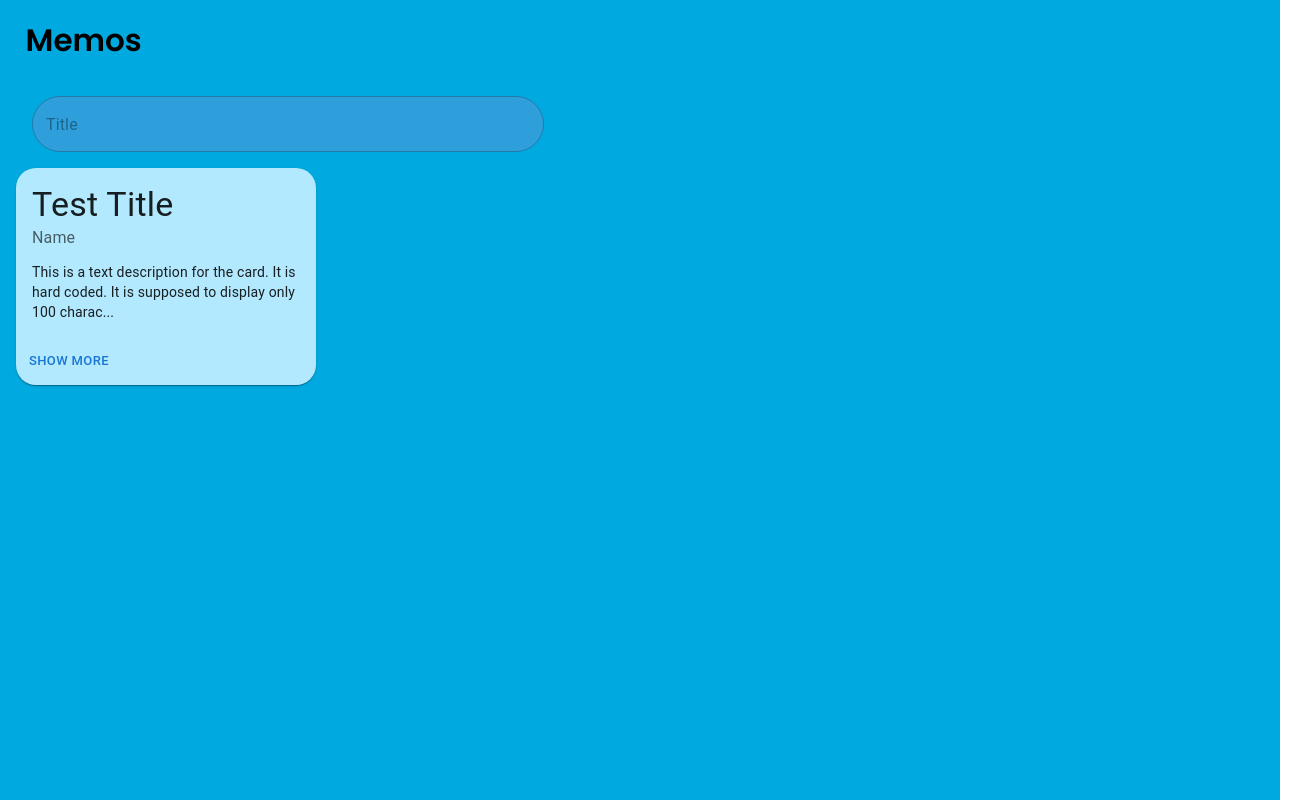
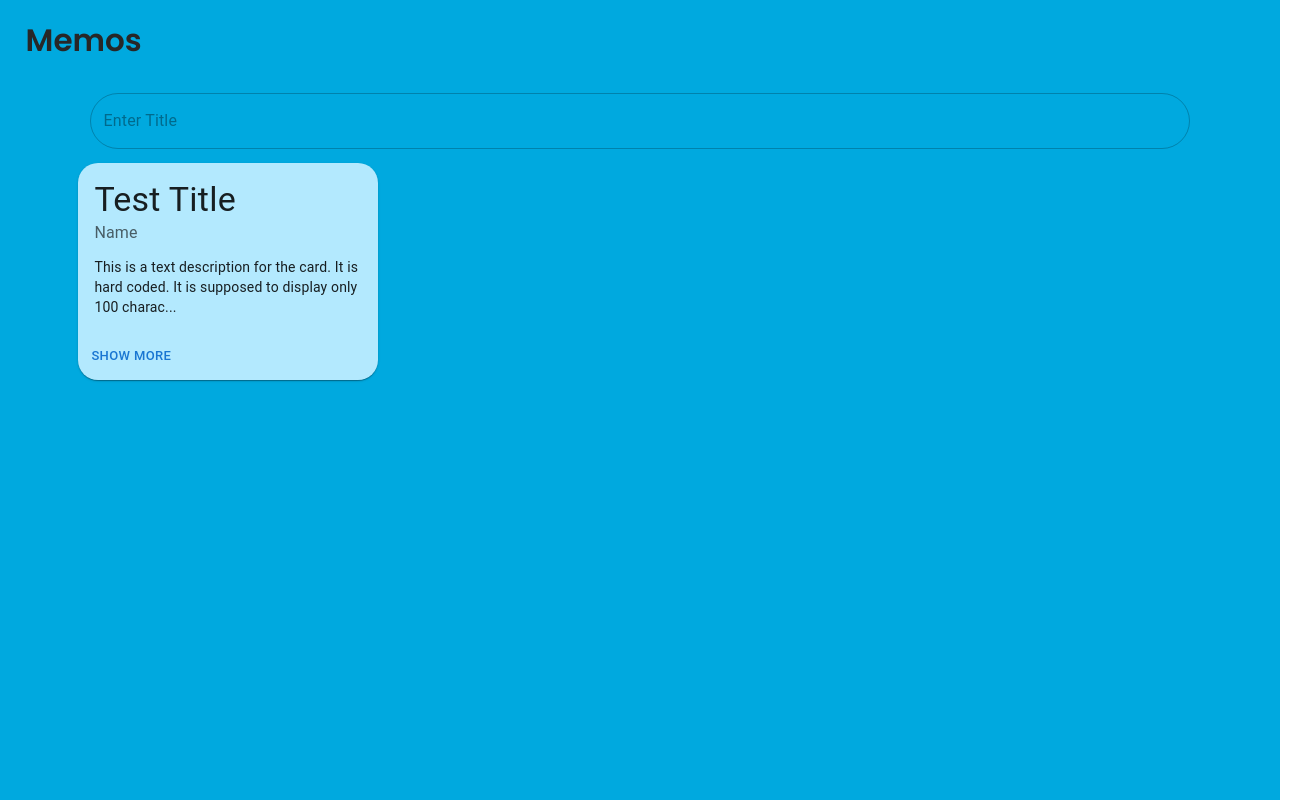
Before and after one commit to fcodelabs/training-web, a React (Create React App) app: page / in a window 1280 px wide. Shown: the whole page, 1312 px wide, since content can reach past the window. Built offline with nearby package versions, Linux system fonts and the light colour scheme.

Commit message:
Implement adding card 2

```diff
--- a/src/App.css
+++ b/src/App.css
@@ -19,7 +19,7 @@
   flex-direction: column;
   justify-content: center;
   font-size: calc(15px + 2vmin);
-  color: rgb(0, 0, 0);
+  color: #272727;
   font-weight: 600;
 }
 
--- a/src/App.js
+++ b/src/App.js
@@ -1,5 +1,5 @@
+import "./App.css";
 import DiaryHome from "./pages/DiaryHome";
-import "./App.css";
 
 const App = () => {
     return (
--- /dev/null
+++ b/src/components/AddCardForm.js
@@ -0,0 +1,112 @@
+import { Box, Button, TextField } from "@mui/material";
+import React, { useState } from "react";
+import { useDispatch } from "react-redux/es/exports";
+import { addCard } from "../redux/diarySlice";
+
+const AddCardForm = (userName) => {
+    const backgroundColor = "#B3E9FE";
+    const dispatch = useDispatch();
+    const [showCollapsed, setShowCollapsed] = useState(false);
+    const [title, setTitle] = useState("");
+    const [description, setDescription] = useState("");
+
+    const handleTitleChange = (event) => {
+        setTitle(event.target.value);
+    };
+    const handleDescriptionChange = (event) => {
+        setDescription(event.target.value);
+    };
+
+    //on form submit
+    const handleSubmit = (event) => {
+        event.preventDefault();
+
+        if (title === "") {
+            console.log("Enter Title");
+            return;
+        } else if (description === "") {
+            console.log("Enter Description");
+            return;
+        } else {
+            //adding card to cardList
+            dispatch(
+                addCard({
+                    title: title,
+                    description: description,
+                    userName: userName.userName,
+                    backgroundColor: backgroundColor,
+                })
+            );
+        }
+
+        setTitle("");
+        setDescription("");
+    };
+    return (
+        <Box
+            component="form"
+            noValidate
+            autoComplete="off"
+            sx={{
+                alignItems: "center",
+                "& .MuiTextField-root": {
+                    mt: "1%",
+                    width: "100%",
+                    display: "flex",
+                },
+            }}
+        >
+            <TextField
+                sx={{
+                    "& .MuiOutlinedInput-root": {
+                        borderRadius: 10,
+
+                        mx: "7%",
+                    },
+                }}
+                placeholder="Enter Title"
+                variant="outlined"
+                value={title}
+                onClick={() => setShowCollapsed(true)}
+                onChange={handleTitleChange}
+            />
+            {showCollapsed ? (
+                <>
+                    <TextField
+                        sx={{
+                            "& .MuiOutlinedInput-root": {
+                                borderRadius: 3,
+                                mx: "7%",
+                            },
+                        }}
+                        placeholder="Description"
+                        variant="outlined"
+                        value={description}
+                        onChange={handleDescriptionChange}
+                        multiline
+                        minRows={4}
+                    />
+                    <Button
+                        sx={{
+                            borderRadius: 5,
+                            mt: 2,
+                            mx: "7%",
+                            pl: 5,
+                            pr: 5,
+                            color: "#dcdcdc",
+                            backgroundColor: "#1a1a1a",
+                            fontWeight: 600,
+                        }}
+                        type="Submit"
+                        variant="outlined"
+                        onClick={handleSubmit}
+                    >
+                        ADD
+                    </Button>
+                </>
+            ) : null}
+        </Box>
+    );
+};
+
+export default AddCardForm;
--- a/src/components/DiaryCard.js
+++ b/src/components/DiaryCard.js
@@ -5,7 +5,7 @@ import CardContent from "@mui/material/CardContent";
 import Typography from "@mui/material/Typography";
 import { useState } from "react";
 
-const DiaryCard = ({ title, subTitle, description, backgroundColor }) => {
+const DiaryCard = ({ title, userName, description, backgroundColor }) => {
     const [cardExpand, setCardExpand] = useState(false);
 
     return (
@@ -22,7 +22,7 @@ const DiaryCard = ({ title, subTitle, description, backgroundColor }) => {
                     {title}
                 </Typography>
                 <Typography sx={{ mb: 1.5 }} color="text.secondary">
-                    {subTitle}
+                    {userName}
                 </Typography>
                 <Typography variant="body2">
                     {!cardExpand
@@ -31,9 +31,14 @@ const DiaryCard = ({ title, subTitle, description, backgroundColor }) => {
                 </Typography>
             </CardContent>
             <CardActions>
-                <Button size="small" onClick={() => setCardExpand(!cardExpand)}>
-                    {cardExpand ? `Show Less` : `Show More`}
-                </Button>
+                {description.length > 100 ? (
+                    <Button
+                        size="small"
+                        onClick={() => setCardExpand(!cardExpand)}
+                    >
+                        {cardExpand ? `Show Less` : `Show More`}
+                    </Button>
+                ) : null}
             </CardActions>
         </Card>
     );
--- a/src/index.js
+++ b/src/index.js
@@ -1,10 +1,9 @@
 import React from "react";
 import ReactDOM from "react-dom";
+import { Provider } from "react-redux";
 import App from "./App";
+import store from "./redux/store";
 import reportWebVitals from "./reportWebVitals";
-
-import { Provider } from "react-redux";
-import store from "./app/store";
 
 ReactDOM.render(
     <React.StrictMode>
--- a/src/pages/DiaryHome.js
+++ b/src/pages/DiaryHome.js
@@ -1,128 +1,28 @@
-import { Box, Button, TextField } from "@mui/material";
 import Grid from "@mui/material/Grid";
-import { useState } from "react";
+import { useSelector } from "react-redux/es/exports";
+import AddCardForm from "../components/AddCardForm";
 import DiaryCard from "../components/DiaryCard";
+import { selectDiaryItems } from "../redux/diarySlice";
 
 const DiaryHome = () => {
     //logged user name
     const userName = "Owin";
 
-    const [showCollapsed, setShowCollapsed] = useState(false);
-    const [title, setTitle] = useState("");
-    const [description, setDescription] = useState("");
-    const [cardList, setCardList] = useState([
-        <DiaryCard
-            title="Test Title"
-            subTitle="Name"
-            description="This is a text description for the card. It is hard coded. It is supposed to display only 100 characters. If number of characters is more than that the excess characters should be hidden till you click the show more button."
-            backgroundColor="#B3E9FE"
-        />,
-    ]);
+    const diaryItems = useSelector(selectDiaryItems);
 
-    const handleTitleChange = (event) => {
-        setTitle(event.target.value);
-    };
-    const handleDescriptionChange = (event) => {
-        setDescription(event.target.value);
-    };
-
-    //on form submit
-    const handleSubmit = (event) => {
-        event.preventDefault();
-
-        if (title === "") {
-            console.log("Enter Title");
-            return;
-        } else if (description === "") {
-            console.log("Enter Description");
-            return;
-        } else {
-            const card = (
-                <DiaryCard
-                    title={title}
-                    description={description}
-                    subTitle={userName}
-                    backgroundColor="#B3E9FE"
-                />
-            );
-            //adding card to cardList
-            setCardList(() => cardList.concat(card));
-        }
-
-        setTitle("");
-        setDescription("");
-    };
     return (
         <div className="DiaryHome">
-            {/* Start add new card form*/}
-            <Box
-                component="form"
-                noValidate
-                autoComplete="off"
-                sx={{
-                    "& .MuiTextField-root": {
-                        ml: 4,
-                        mt: 2,
-                        width: "100vw",
-                        display: "block",
-                    },
-                }}
-            >
-                <TextField
-                    sx={{
-                        "& .MuiOutlinedInput-root": {
-                            borderRadius: 10,
-                            backgroundColor: "#2E9FDB",
-                            minWidth: "40%",
-                        },
-                    }}
-                    placeholder="Title"
-                    variant="outlined"
-                    value={title}
-                    onClick={() => setShowCollapsed(true)}
-                    onChange={handleTitleChange}
-                />
-                {showCollapsed ? (
-                    <>
-                        <TextField
-                            sx={{
-                                "& .MuiOutlinedInput-root": {
-                                    borderRadius: 3,
-                                    backgroundColor: "#2E9FDB",
-                                    width: "80%",
-                                },
-                            }}
-                            placeholder="Description"
-                            variant="outlined"
-                            value={description}
-                            onChange={handleDescriptionChange}
-                            multiline
-                            minRows={4}
-                        />
-                        <Button
-                            sx={{
-                                ml: 3,
-                                mt: 2,
-                                borderRadius: 5,
-                                pl: 5,
-                                pr: 5,
-                                color: "black",
-                                backgroundColor: "#2E9FDB",
-                            }}
-                            type="Submit"
-                            variant="outlined"
-                            onClick={handleSubmit}
-                        >
-                            Add New
-                        </Button>
-                    </>
-                ) : null}
-            </Box>
-            <Grid container>
-                {cardList.map((card, index) => {
+            <AddCardForm userName={userName} />
+            <Grid container sx={{ px: "5%" }}>
+                {diaryItems.map((card) => {
                     return (
-                        <Grid item xs={12} sm={6} md={4} lg={3} key={index}>
-                            {card}
+                        <Grid item xs={12} sm={6} md={4} lg={3}>
+                            <DiaryCard
+                                title={card.title}
+                                description={card.description}
+                                userName={card.userName}
+                                backgroundColor={card.backgroundColor}
+                            />
                         </Grid>
                     );
                 })}
--- /dev/null
+++ b/src/redux/diarySlice.js
@@ -0,0 +1,30 @@
+import { createSlice } from "@reduxjs/toolkit";
+
+const diarySlice = createSlice({
+    name: "diaryItems",
+    initialState: {
+        diaryItems: [
+            {
+                title: "Test Title",
+                userName: "Name",
+                description:
+                    "This is a text description for the card. It is hard coded. It is supposed to display only 100 characters. If number of characters is more than that the excess characters should be hidden till you click the show more button.",
+                backgroundColor: "#B3E9FE",
+            },
+        ],
+    },
+    reducers: {
+        addCard: (state, action) => {
+            const data = action.payload;
+            state.diaryItems.push({
+                title: data.title,
+                description: data.description,
+                userName: data.userName,
+                backgroundColor: data.backgroundColor,
+            });
+        },
+    },
+});
+export const selectDiaryItems = (state) => state.diaryItems.diaryItems;
+export const { addCard } = diarySlice.actions;
+export default diarySlice;
--- a/src/app/store.js
+++ b/src/redux/store.js
@@ -1,6 +1,7 @@
 import { configureStore } from "@reduxjs/toolkit";
+import diarySlice from "./diarySlice";
 
 const store = configureStore({
-    reducer: {},
+    reducer: { diaryItems: diarySlice.reducer },
 });
 export default store;
```
